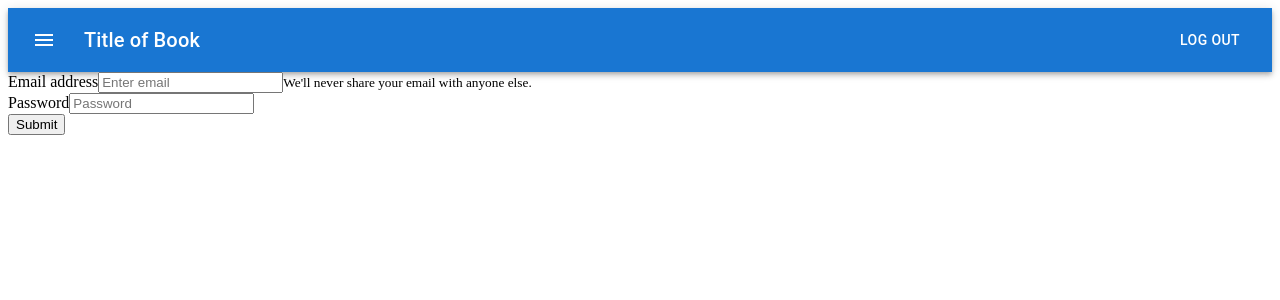
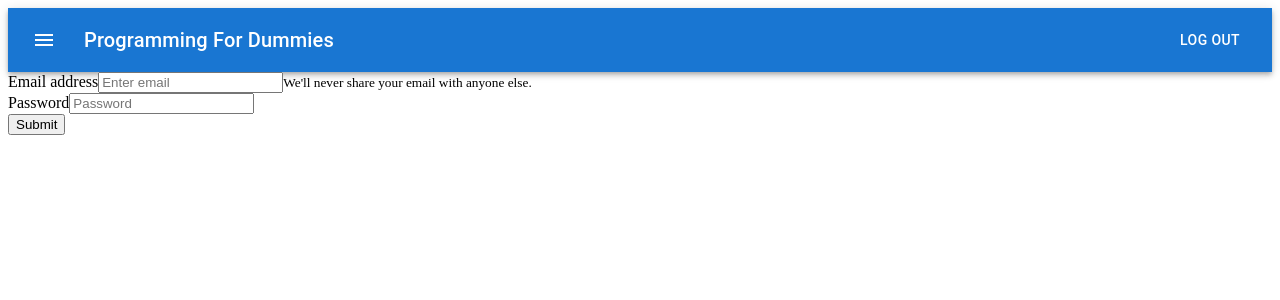
Before and after one commit to joboot/hci-final-interface, a React (Create React App) app: page / in a window 1280 px wide. Shown: the top 300 px of the page. Built offline with nearby package versions, Linux system fonts and the light colour scheme.

Commit message:
name of "book"

```diff
--- a/src/components/TopBarComp.js
+++ b/src/components/TopBarComp.js
@@ -29,7 +29,7 @@ const Header=() => {
 
           <Typography variant="h6"
             component="div" sx={{ flexGrow: 1 }}>
-            Title of Book
+            Programming For Dummies
           </Typography>
           <Button color="inherit">Log Out</Button>
         </Toolbar>
```
